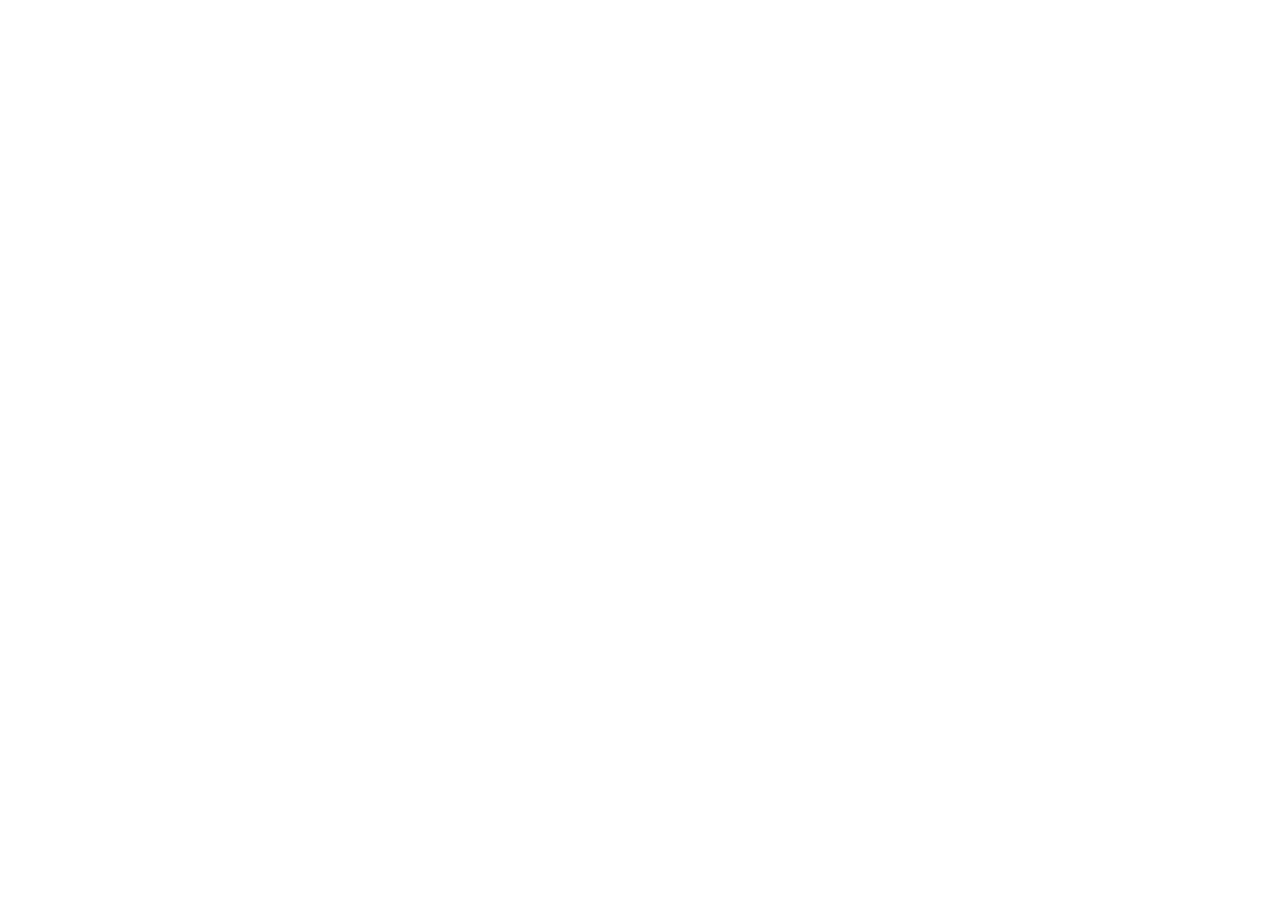
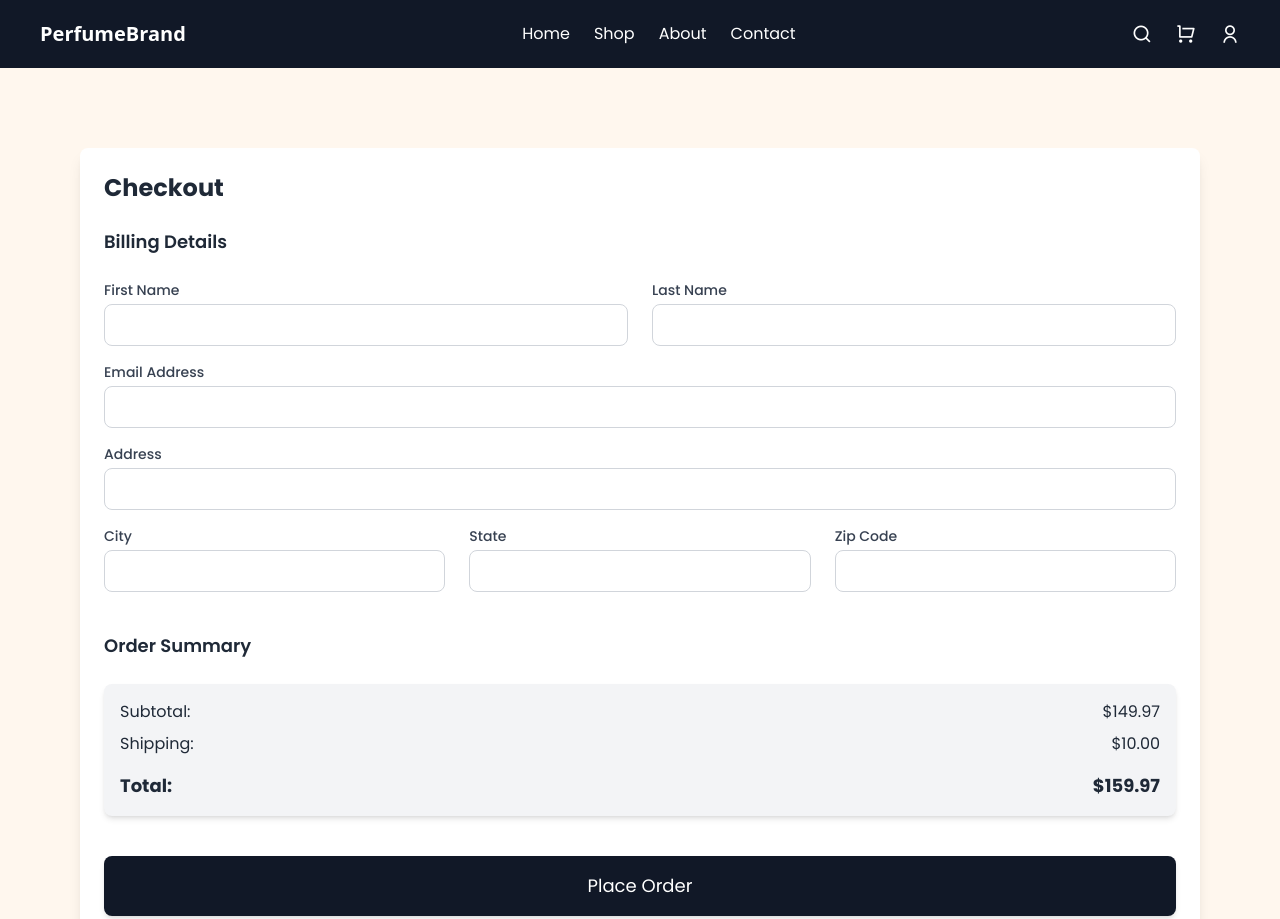
Before and after one commit to iamark07/perfume-e-commerce-website, a plain HTML site: page checkput.html in a window 1280 px wide. Shown: the top 919 px of the page. Before the commit the page ends 800 px from the top, so only its background shows below. Drawn offline with nearby package versions, Linux system fonts and the light colour scheme.

Commit message:
add checkout page

```diff
--- a/assets/css/style.css
+++ b/assets/css/style.css
@@ -2,6 +2,14 @@
 @tailwind components;
 @tailwind utilities;
 
+
+@import url('https://fonts.googleapis.com/css2?family=Poppins:ital,wght@0,100;0,200;0,300;0,400;0,500;0,600;0,700;0,800;0,900;1,100;1,200;1,300;1,400;1,500;1,600;1,700;1,800;1,900&family=Roboto:ital,wght@0,100;0,300;0,400;0,500;0,700;0,900;1,100;1,300;1,400;1,500;1,700;1,900&display=swap');
+
+.poppins-regular {
+  font-family: "Poppins", serif;
+  font-weight: 400;
+  font-style: normal;
+}
 
 /* Smooth image fade transition */
 .hero-image {
--- a/checkput.html
+++ b/checkput.html
@@ -0,0 +1,128 @@
+<!DOCTYPE html>
+<html lang="en">
+
+<head>
+    <meta charset="UTF-8">
+    <meta name="viewport" content="width=device-width, initial-scale=1.0">
+    <title>Checkout</title>
+    <script src="https://cdn.tailwindcss.com"></script>
+    <link href="https://cdn.jsdelivr.net/npm/remixicon/fonts/remixicon.css" rel="stylesheet">
+    <link rel="stylesheet" href="assets/css/style.css">
+</head>
+
+<body class="bg-[#fff7ee] font-sans text-gray-800">
+
+    <!-- Header -->
+    <header id="header"
+        class="header sticky top-0 !bg-gray-900 w-full z-50 py-5 px-5 md:px-10 flex justify-between items-center transition-all duration-300 bg-transparent">
+        <!-- Logo -->
+        <div class="text-white text-xl font-bold"><a href="index.html">PerfumeBrand</a></div>
+
+        <!-- Navigation -->
+        <nav class="hidden md:flex space-x-6 poppins-regular">
+            <a href="index.html" class="text-white hover:text-gray-300">Home</a>
+            <a href="shop.html" class="text-white hover:text-gray-300">Shop</a>
+            <a href="about.html" class="text-white hover:text-gray-300">About</a>
+            <a href="contact.html" class="text-white hover:text-gray-300">Contact</a>
+        </nav>
+
+        <!-- Icons -->
+        <div class="flex gap-1 md:gap-2 items-center space-x-4">
+            <i id="search-icon" class="ri-search-line text-white text-xl cursor-pointer"></i>
+            <a href="cart.html"><i class="ri-shopping-cart-line text-white text-xl cursor-pointer"></i></a>
+            <a href="login.html"><i class="ri-user-line text-white text-xl cursor-pointer"></i></a>
+            <button id="menu-btn" class="block md:hidden text-white text-xl">
+                <i class="ri-menu-line"></i>
+            </button>
+        </div>
+    </header>
+
+    <!-- Checkout Section -->
+    <section class="checkout_section px-5 md:px-20 my-20">
+
+        <div class="max-w-6xl mx-auto bg-white shadow-lg rounded-lg p-6 poppins-regular">
+            <h1 class="text-2xl font-bold mb-6">Checkout</h1>
+
+            <!-- Billing Details -->
+            <div class="space-y-6">
+                <h2 class="text-lg font-semibold">Billing Details</h2>
+
+                <form action="#" method="POST" class="space-y-4">
+                    <div class="grid grid-cols-1 md:grid-cols-2 gap-6">
+                        <div>
+                            <label for="firstName" class="block text-sm font-medium text-gray-700">First Name</label>
+                            <input type="text" id="firstName" name="firstName" required
+                                class="mt-1 block w-full border border-gray-300 p-2 rounded-lg focus:ring focus:ring-gray-500 focus:outline-none">
+                        </div>
+                        <div>
+                            <label for="lastName" class="block text-sm font-medium text-gray-700">Last Name</label>
+                            <input type="text" id="lastName" name="lastName" required
+                                class="mt-1 block w-full border border-gray-300 p-2 rounded-lg focus:ring focus:ring-gray-500 focus:outline-none">
+                        </div>
+                    </div>
+
+                    <div>
+                        <label for="email" class="block text-sm font-medium text-gray-700">Email Address</label>
+                        <input type="email" id="email" name="email" required
+                            class="mt-1 block w-full border border-gray-300 p-2 rounded-lg focus:ring focus:ring-gray-500 focus:outline-none">
+                    </div>
+
+                    <div>
+                        <label for="address" class="block text-sm font-medium text-gray-700">Address</label>
+                        <input type="text" id="address" name="address" required
+                            class="mt-1 block w-full border border-gray-300 p-2 rounded-lg focus:ring focus:ring-gray-500 focus:outline-none">
+                    </div>
+
+                    <div class="grid grid-cols-1 md:grid-cols-3 gap-6">
+                        <div>
+                            <label for="city" class="block text-sm font-medium text-gray-700">City</label>
+                            <input type="text" id="city" name="city" required
+                                class="mt-1 block w-full border border-gray-300 p-2 rounded-lg focus:ring focus:ring-gray-500 focus:outline-none">
+                        </div>
+                        <div>
+                            <label for="state" class="block text-sm font-medium text-gray-700">State</label>
+                            <input type="text" id="state" name="state" required
+                                class="mt-1 block w-full border border-gray-300 p-2 rounded-lg focus:ring focus:ring-gray-500 focus:outline-none">
+                        </div>
+                        <div>
+                            <label for="zip" class="block text-sm font-medium text-gray-700">Zip Code</label>
+                            <input type="text" id="zip" name="zip" required
+                                class="mt-1 block w-full border border-gray-300 p-2 rounded-lg focus:ring focus:ring-gray-500 focus:outline-none">
+                        </div>
+                    </div>
+                </form>
+            </div>
+
+            <!-- Order Summary -->
+            <div class="mt-10 space-y-6">
+                <h2 class="text-lg font-semibold">Order Summary</h2>
+
+                <div class="bg-gray-100 p-4 rounded-lg shadow-md">
+                    <div class="flex justify-between items-center">
+                        <span>Subtotal:</span>
+                        <span>$149.97</span>
+                    </div>
+                    <div class="flex justify-between items-center mt-2">
+                        <span>Shipping:</span>
+                        <span>$10.00</span>
+                    </div>
+                    <div class="flex justify-between items-center mt-4 font-bold text-lg">
+                        <span>Total:</span>
+                        <span>$159.97</span>
+                    </div>
+                </div>
+            </div>
+
+            <!-- Place Order Button -->
+            <div class="mt-10 text-center">
+                <button type="submit" class="w-full bg-gray-900 hover:bg-gray-600 text-white text-lg py-4 px-8 rounded-lg shadow-md transition-all duration-300">
+                    Place Order
+                </button>
+            </div>
+
+        </div>
+    </section>
+
+</body>
+
+</html>
```
Also changed, not shown: cart.html (+4 -4 lines), index.html (+8 -8 lines), product.html (+5 -5 lines).
